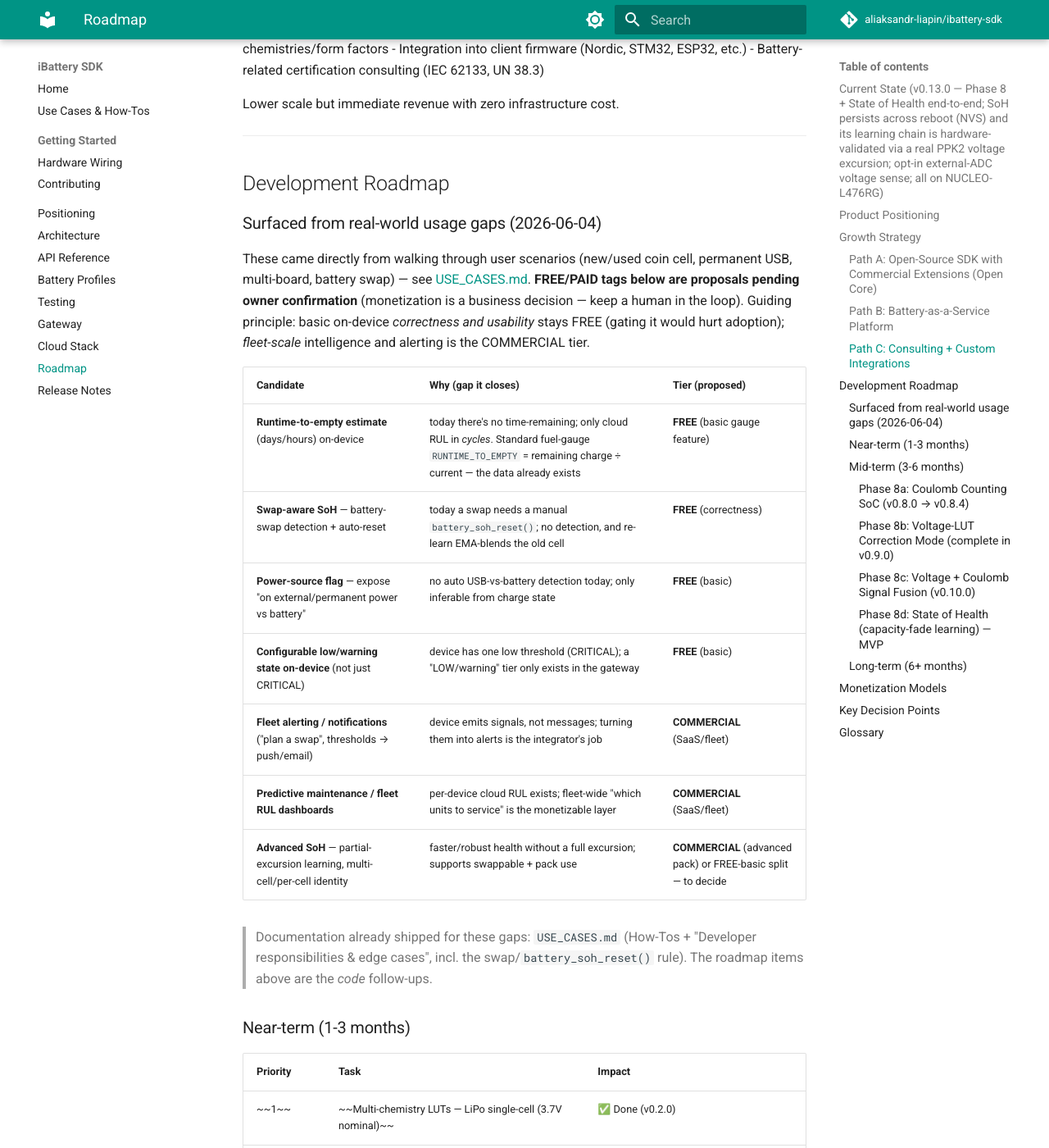
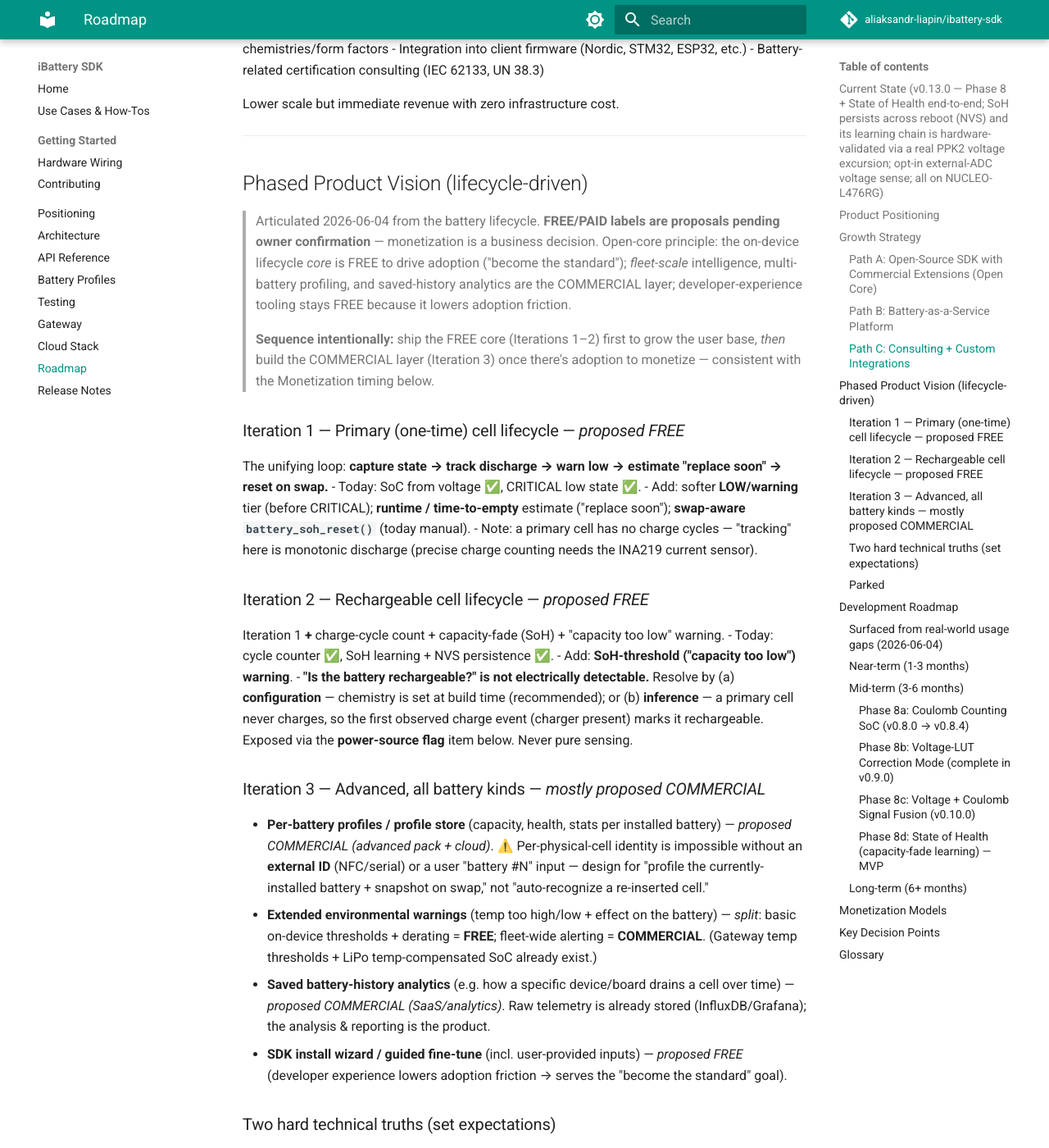
Before and after one commit to aliaksandr-liapin/ibattery-sdk, an MkDocs documentation site: the page built from docs/ROADMAP.md, in a window 1280 px wide and 1400 px high, scrolled down 2401 px. Shown: the whole window at 82% size. Built offline with MkDocs 1.6.1 and Material for MkDocs 9.7.7, drawn with Linux system fonts in a browser that asks for light colours; comment, search, counter and statistics services are not loaded; some of the changed text lies outside the part shown.

Commit message:
docs(roadmap): phased product vision (lifecycle-driven) + park advanced SoH (#22)
Folds the user's lifecycle vision into ROADMAP as three phases with FREE/PAID
labels marked 'proposals pending owner confirmation':
- Iter 1 primary-cell lifecycle (FREE), Iter 2 rechargeable + cycle/SoH (FREE),
  Iter 3 advanced (per-battery profiles, saved-history analytics = COMMERCIAL;
  extended temp warnings = split; install wizard = FREE DX).
- Records the two hard truths (rechargeability not sensable; per-cell identity
  needs an external ID) and the FREE-core-first sequencing.
- Marks advanced SoH (partial-excursion/multi-cell) POSTPONED per owner.

mkdocs --strict passes. Docs-only.

Co-authored-by: Claude Opus 4.8 <noreply@anthropic.com>

```diff
--- a/docs/ROADMAP.md
+++ b/docs/ROADMAP.md
@@ -105,6 +105,73 @@ Lower scale but immediate revenue with zero infrastructure cost.
 
 ---
 
+## Phased Product Vision (lifecycle-driven)
+
+> Articulated 2026-06-04 from the battery lifecycle. **FREE/PAID labels are
+> proposals pending owner confirmation** — monetization is a business decision.
+> Open-core principle: the on-device lifecycle *core* is FREE to drive adoption
+> ("become the standard"); *fleet-scale* intelligence, multi-battery profiling,
+> and saved-history analytics are the COMMERCIAL layer; developer-experience
+> tooling stays FREE because it lowers adoption friction.
+>
+> **Sequence intentionally:** ship the FREE core (Iterations 1–2) first to grow
+> the user base, *then* build the COMMERCIAL layer (Iteration 3) once there's
+> adoption to monetize — consistent with the Monetization timing below.
+
+### Iteration 1 — Primary (one-time) cell lifecycle — *proposed FREE*
+
+The unifying loop: **capture state → track discharge → warn low → estimate
+"replace soon" → reset on swap.**
+- Today: SoC from voltage ✅, CRITICAL low state ✅.
+- Add: softer **LOW/warning** tier (before CRITICAL); **runtime / time-to-empty**
+  estimate ("replace soon"); **swap-aware `battery_soh_reset()`** (today manual).
+- Note: a primary cell has no charge cycles — "tracking" here is monotonic
+  discharge (precise charge counting needs the INA219 current sensor).
+
+### Iteration 2 — Rechargeable cell lifecycle — *proposed FREE*
+
+Iteration 1 **+** charge-cycle count + capacity-fade (SoH) + "capacity too low"
+warning.
+- Today: cycle counter ✅, SoH learning + NVS persistence ✅.
+- Add: **SoH-threshold ("capacity too low") warning**.
+- **"Is the battery rechargeable?" is not electrically detectable.** Resolve by
+  (a) **configuration** — chemistry is set at build time (recommended); or
+  (b) **inference** — a primary cell never charges, so the first observed charge
+  event (charger present) marks it rechargeable. Exposed via the **power-source
+  flag** item below. Never pure sensing.
+
+### Iteration 3 — Advanced, all battery kinds — *mostly proposed COMMERCIAL*
+
+- **Per-battery profiles / profile store** (capacity, health, stats per installed
+  battery) — *proposed COMMERCIAL (advanced pack + cloud)*. ⚠️ Per-physical-cell
+  identity is impossible without an **external ID** (NFC/serial) or a user
+  "battery #N" input — design for "profile the currently-installed battery +
+  snapshot on swap," not "auto-recognize a re-inserted cell."
+- **Extended environmental warnings** (temp too high/low + effect on the battery)
+  — *split*: basic on-device thresholds + derating = **FREE**; fleet-wide alerting
+  = **COMMERCIAL**. (Gateway temp thresholds + LiPo temp-compensated SoC already
+  exist.)
+- **Saved battery-history analytics** (e.g. how a specific device/board drains a
+  cell over time) — *proposed COMMERCIAL (SaaS/analytics)*. Raw telemetry is
+  already stored (InfluxDB/Grafana); the analysis & reporting is the product.
+- **SDK install wizard / guided fine-tune** (incl. user-provided inputs) —
+  *proposed FREE* (developer experience lowers adoption friction → serves the
+  "become the standard" goal).
+
+### Two hard technical truths (set expectations)
+
+1. **Rechargeability / power-source is configured or inferred, never sensed** from
+   the cell alone.
+2. **Per-physical-cell identity requires an external ID** — the SDK can profile
+   "the battery currently installed," not fingerprint a specific re-inserted cell.
+
+### Parked
+
+- **Advanced SoH** (partial-excursion learning, multi-cell/per-cell identity) —
+  **postponed 2026-06-04**; revisit when fleet/pack demand appears.
+
+---
+
 ## Development Roadmap
 
 ### Surfaced from real-world usage gaps (2026-06-04)
@@ -124,7 +191,7 @@ on-device *correctness and usability* stays FREE (gating it would hurt adoption)
 | **Configurable low/warning state on-device** (not just CRITICAL) | device has one low threshold (CRITICAL); a "LOW/warning" tier only exists in the gateway | **FREE** (basic) |
 | **Fleet alerting / notifications** ("plan a swap", thresholds → push/email) | device emits signals, not messages; turning them into alerts is the integrator's job | **COMMERCIAL** (SaaS/fleet) |
 | **Predictive maintenance / fleet RUL dashboards** | per-device cloud RUL exists; fleet-wide "which units to service" is the monetizable layer | **COMMERCIAL** (SaaS/fleet) |
-| **Advanced SoH** — partial-excursion learning, multi-cell/per-cell identity | faster/robust health without a full excursion; supports swappable + pack use | **COMMERCIAL** (advanced pack) or FREE-basic split — to decide |
+| **Advanced SoH** — partial-excursion learning, multi-cell/per-cell identity | faster/robust health without a full excursion; supports swappable + pack use | **POSTPONED** (parked 2026-06-04) — revisit when fleet/pack demand appears |
 
 > Documentation already shipped for these gaps: `USE_CASES.md` (How-Tos +
 > "Developer responsibilities & edge cases", incl. the swap/`battery_soh_reset()`
```
